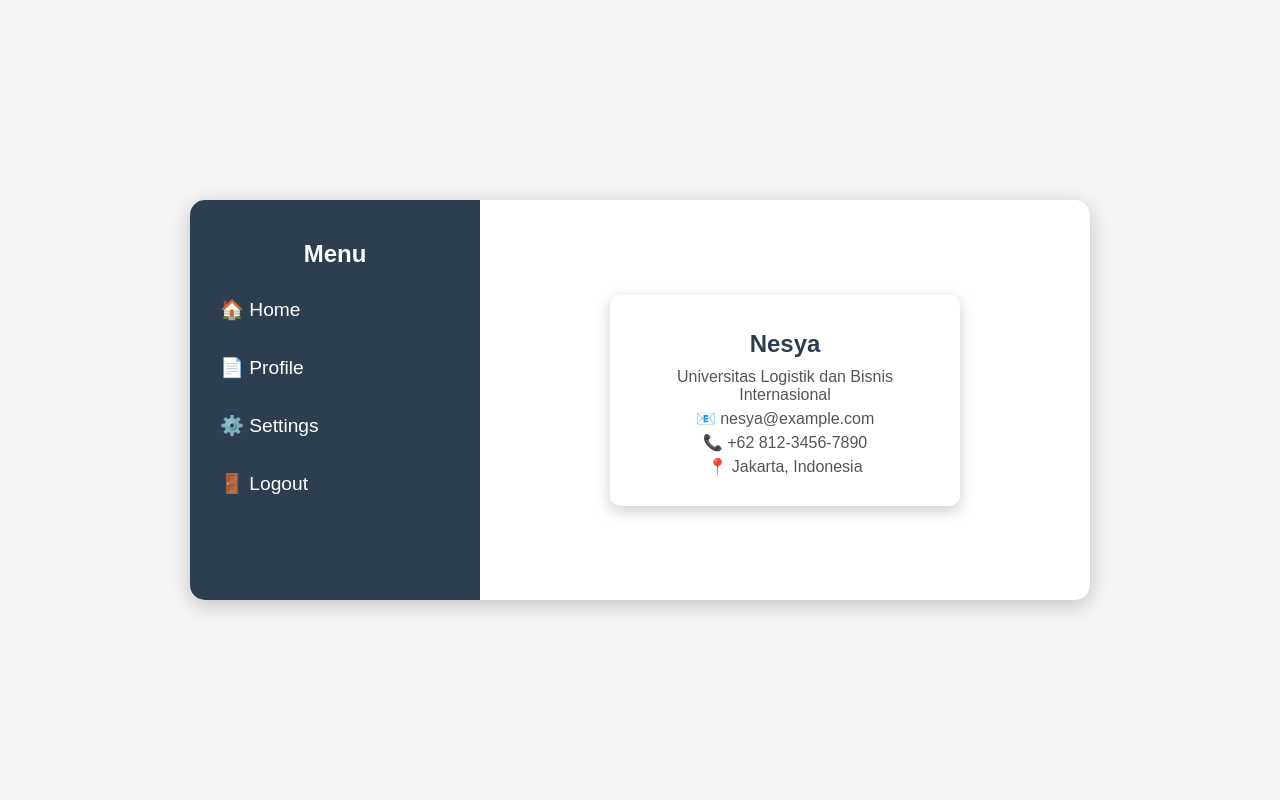
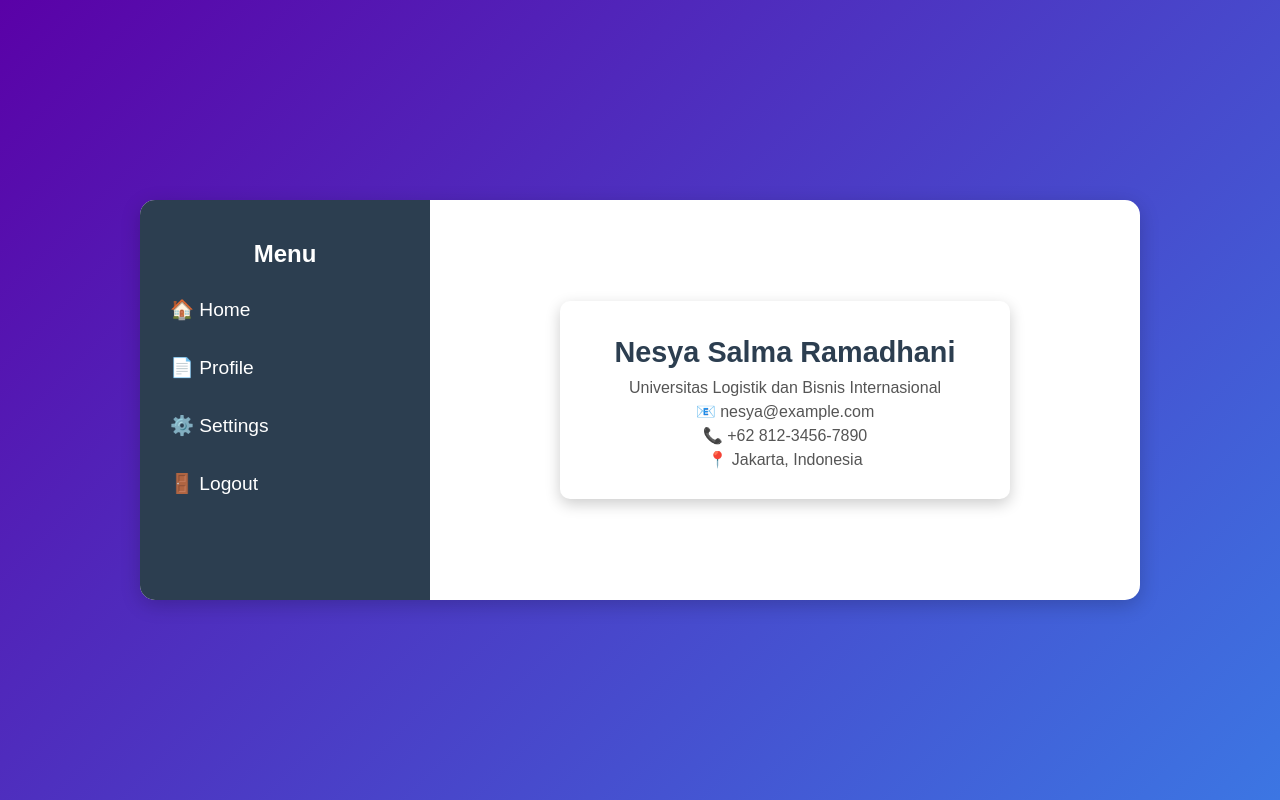
Before and after one commit to Team-Informatika/714230028, a plain HTML site: page index.html in a window 1280 px wide. Drawn offline with Linux system fonts and the light colour scheme.

Commit message:
Perbaikan lagi

```diff
--- a/index.html
+++ b/index.html
@@ -20,7 +20,7 @@
         <main class="content">
             <div class="card">
                 <div class="info">
-                    <h2>Nesya</h2>
+                    <h2>Nesya Salma Ramadhani</h2> <!-- Nama Lengkap -->
                     <p class="Pendidikan">Universitas Logistik dan Bisnis Internasional</p>
                     <p>📧 nesya@example.com</p>
                     <p>📞 +62 812-3456-7890</p>
--- a/styles.css
+++ b/styles.css
@@ -4,14 +4,14 @@ body {
     align-items: center;
     height: 100vh;
     font-family: 'Arial', sans-serif;
-    background-color: #f4f4f4;
+    background: linear-gradient(135deg, #5A01A7, #3C76E3);
     margin: 0;
 }
 
 .dashboard {
     display: flex;
     width: 80%;
-    max-width: 900px;
+    max-width: 1000px; /* Lebarkan agar lebih proporsional */
     height: 400px;
     background: white;
     border-radius: 15px;
@@ -70,9 +70,11 @@ body {
     border-radius: 10px;
     box-shadow: 0px 5px 15px rgba(0, 0, 0, 0.2);
     text-align: center;
-    width: 300px;
+    width: 400px; /* Lebarkan kartu */
+    max-width: 90%;
 }
 
+/* Foto Profil */
 .profile-img {
     width: 120px;
     height: 120px;
@@ -82,18 +84,16 @@ body {
     margin-bottom: 15px;
 }
 
+/* Nama */
 .info h2 {
     margin: 10px 0;
-    font-size: 1.5em;
+    font-size: 1.8em; /* Ukuran lebih besar */
     color: #2c3e50;
+    word-wrap: break-word;
+    overflow-wrap: break-word;
 }
 
-.job {
-    font-size: 1.2em;
-    color: #7f8c8d;
-    font-style: italic;
-}
-
+/* Info lainnya */
 .info p {
     margin: 5px 0;
     color: #555;
```
